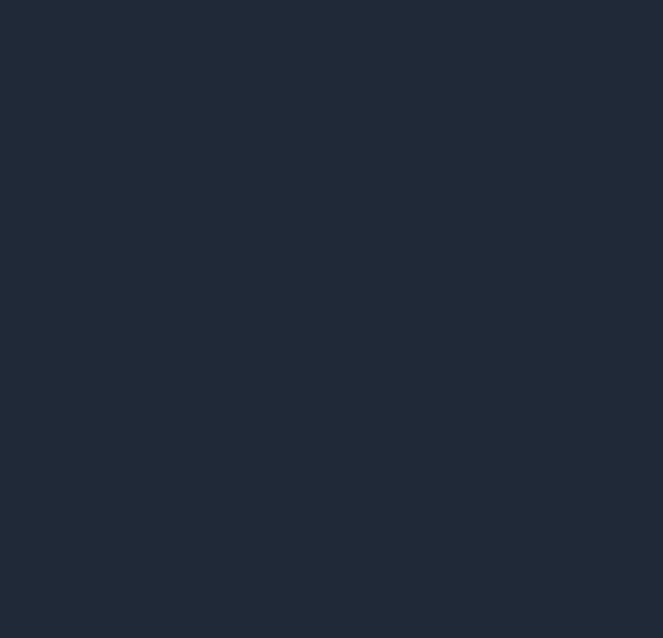
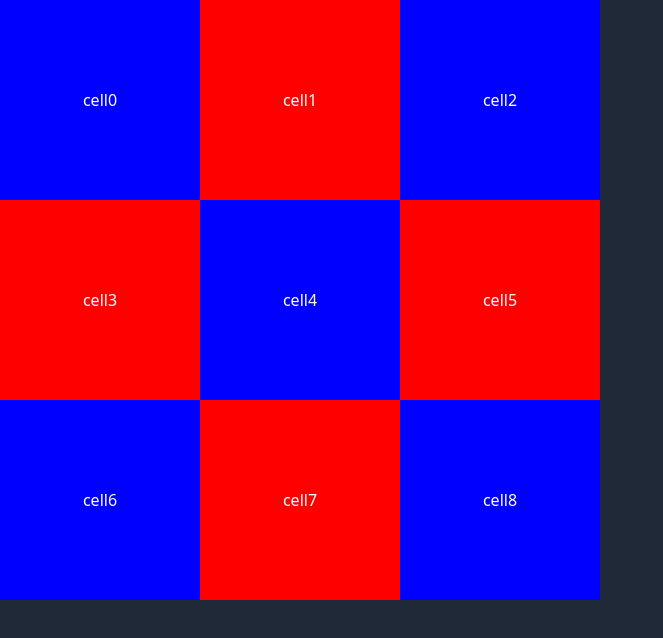
Before and after one commit to alexanderdeweert/number-munchers, a Next.js app: page /play in a window 1280 px wide. Shown: the top 638 px of the page, without its empty margins (0-663 px from the left). Built offline with nearby package versions, Linux system fonts and the light colour scheme.

Commit message:
grid and basic cell styling

```diff
--- a/package.json
+++ b/package.json
@@ -12,6 +12,7 @@
     "@types/node": "18.11.9",
     "@types/react": "18.0.25",
     "@types/react-dom": "18.0.9",
+    "axios": "^1.1.3",
     "eslint": "8.28.0",
     "eslint-config-next": "13.0.4",
     "next": "13.0.4",
--- a/pages/_app.tsx
+++ b/pages/_app.tsx
@@ -1,4 +1,5 @@
 import '../styles/globals.css'
+import '../styles/play.css'
 import type { AppProps } from 'next/app'
 
 export default function App({ Component, pageProps }: AppProps) {
--- a/pages/index.tsx
+++ b/pages/index.tsx
@@ -1,7 +1,6 @@
 import Head from "next/head";
 import Image from "next/image";
 import { SetStateAction, useState } from "react";
-import styles from "../styles/Home.module.css";
 import { useRouter } from "next/router";
 import { ParsedUrlQueryInput } from "querystring";
 
--- a/pages/play.tsx
+++ b/pages/play.tsx
@@ -1,6 +1,7 @@
 import { useRouter } from "next/router";
 import { useEffect } from "react";
 import { interval, Subscription } from "rxjs";
+// import styles from "../styles/Home.module.css";
 
 export default function Play() {
   const timer = interval(128);
@@ -39,9 +40,18 @@ export default function Play() {
    * -
    */
 
+   //<h1>{router.query.a}</h1>
   return (
-    <div>
-      <h1>{router.query.a}</h1>
+    <div className="parent">
+      <div className="cell0 cell blue-cell">cell0</div>
+      <div className="cell1 cell red-cell">cell1</div>
+      <div className="cell2 cell blue-cell">cell2</div>
+      <div className="cell3 cell red-cell">cell3</div>
+      <div className="cell4 cell blue-cell">cell4</div>
+      <div className="cell5 cell red-cell">cell5</div>
+      <div className="cell6 cell blue-cell">cell6</div>
+      <div className="cell7 cell red-cell">cell7</div>
+      <div className="cell8 cell blue-cell">cell8</div>
     </div>
   );
 }
--- a/styles/Home.module.css
+++ b/styles/Home.module.css
@@ -1,129 +1,48 @@
-/* .container {
-  padding: 0 2rem;
+.parent {
+  display: grid;
+  grid-template-columns: 200px 200px 200px;
+  grid-template-rows: 200px 200px 200px;
 }
 
-.main {
-  min-height: 100vh;
-  padding: 4rem 0;
-  flex: 1;
-  display: flex;
-  flex-direction: column;
-  justify-content: center;
-  align-items: center;
+.blue-cell {
+  background-color: blue;
+  color: blue;
+}
+.cell0 {
+  grid-row: 1 / 2;
+  grid-column: 1 / 2;
+}
+.cell1 {
+  grid-row: 1/2;
+  grid-column: 2/3;
+}
+.cell2 {
+  grid-row: 1/2;
+  grid-column: 3/4;
 }
 
-.footer {
-  display: flex;
-  flex: 1;
-  padding: 2rem 0;
-  border-top: 1px solid #eaeaea;
-  justify-content: center;
-  align-items: center;
+.cell3 {
+  grid-row: 2/3;
+  grid-column: 1/2;
+}
+.cell4 {
+  grid-row: 2/3;
+  grid-column: 2/3;
+}
+.cell5 {
+  grid-row: 2/3;
+  grid-column: 3/4;
 }
 
-.footer a {
-  display: flex;
-  justify-content: center;
-  align-items: center;
-  flex-grow: 1;
+.cell6 {
+  grid-row: 3/4;
+  grid-column: 1/2;
 }
-
-.title a {
-  color: #0070f3;
-  text-decoration: none;
+.cell7 {
+  grid-row: 3/4;
+  grid-column: 2/3;
 }
-
-.title a:hover,
-.title a:focus,
-.title a:active {
-  text-decoration: underline;
+.cell8 {
+  grid-row: 3/4;
+  grid-column: 3/4;
 }
-
-.title {
-  margin: 0;
-  line-height: 1.15;
-  font-size: 4rem;
-}
-
-.title,
-.description {
-  text-align: center;
-}
-
-.description {
-  margin: 4rem 0;
-  line-height: 1.5;
-  font-size: 1.5rem;
-}
-
-.code {
-  background: #fafafa;
-  border-radius: 5px;
-  padding: 0.75rem;
-  font-size: 1.1rem;
-  font-family: Menlo, Monaco, Lucida Console, Liberation Mono, DejaVu Sans Mono,
-    Bitstream Vera Sans Mono, Courier New, monospace;
-}
-
-.grid {
-  display: flex;
-  align-items: center;
-  justify-content: center;
-  flex-wrap: wrap;
-  max-width: 800px;
-}
-
-.card {
-  margin: 1rem;
-  padding: 1.5rem;
-  text-align: left;
-  color: inherit;
-  text-decoration: none;
-  border: 1px solid #eaeaea;
-  border-radius: 10px;
-  transition: color 0.15s ease, border-color 0.15s ease;
-  max-width: 300px;
-}
-
-.card:hover,
-.card:focus,
-.card:active {
-  color: #0070f3;
-  border-color: #0070f3;
-}
-
-.card h2 {
-  margin: 0 0 1rem 0;
-  font-size: 1.5rem;
-}
-
-.card p {
-  margin: 0;
-  font-size: 1.25rem;
-  line-height: 1.5;
-}
-
-.logo {
-  height: 1em;
-  margin-left: 0.5rem;
-}
-
-@media (max-width: 600px) {
-  .grid {
-    width: 100%;
-    flex-direction: column;
-  }
-}
-
-@media (prefers-color-scheme: dark) {
-  .card,
-  .footer {
-    border-color: #222;
-  }
-  .code {
-    background: #111;
-  }
-  .logo img {
-    filter: invert(1);
-  }
-} */
--- /dev/null
+++ b/styles/play.css
@@ -0,0 +1,56 @@
+.parent {
+    display: grid;
+    grid-template-columns: 200px 200px 200px;
+    grid-template-rows: 200px 200px 200px;
+  }
+  .cell {
+    display: flex;
+    align-items: center;
+    justify-content: center;
+  }
+  .blue-cell {
+    background-color: blue;
+    color: white;
+  }
+  .red-cell {
+    background-color: red;
+    color: white;
+  }
+  .cell0 {
+    grid-row: 1 / 2;
+    grid-column: 1 / 2;
+  }
+  .cell1 {
+    grid-row: 1/2;
+    grid-column: 2/3;
+  }
+  .cell2 {
+    grid-row: 1/2;
+    grid-column: 3/4;
+  }
+
+  .cell3 {
+    grid-row: 2/3;
+    grid-column: 1/2;
+  }
+  .cell4 {
+    grid-row: 2/3;
+    grid-column: 2/3;
+  }
+  .cell5 {
+    grid-row: 2/3;
+    grid-column: 3/4;
+  }
+
+  .cell6 {
+    grid-row: 3/4;
+    grid-column: 1/2;
+  }
+  .cell7 {
+    grid-row: 3/4;
+    grid-column: 2/3;
+  }
+  .cell8 {
+    grid-row: 3/4;
+    grid-column: 3/4;
+  }
```
Also changed, not shown: 1 other file (tests, documents, lock files or other folders).
